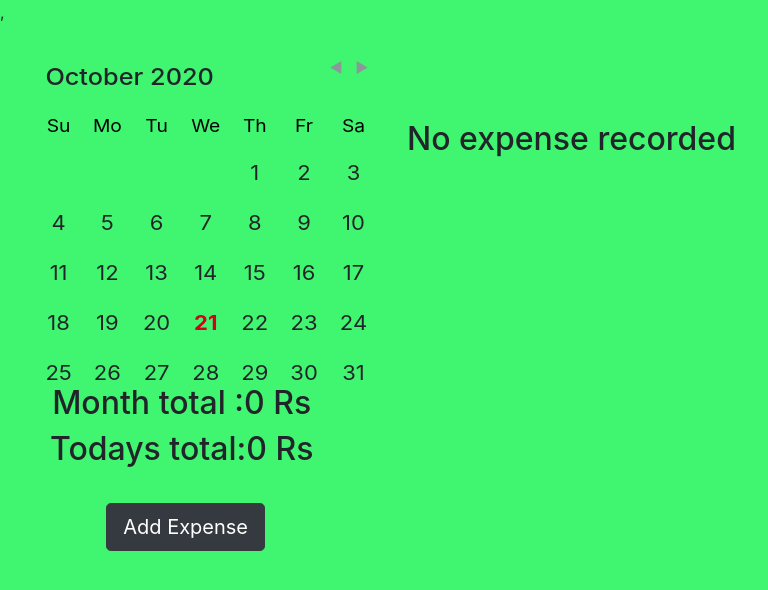
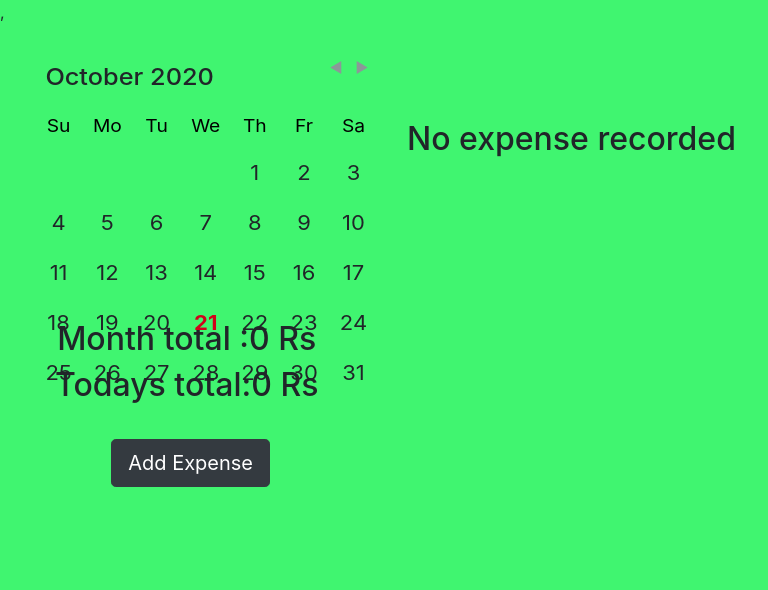
Before and after one commit to Deepu19g/expense2, a React (Create React App) app: page / in a window 768 px wide. Shown: the top 590 px of the page. Built offline with nearby package versions, Linux system fonts and the light colour scheme.

Commit message:
before bootstrap

```diff
--- a/src/components/stylesheet.css
+++ b/src/components/stylesheet.css
@@ -417,8 +417,8 @@ p {
     max-width: 650px;
   }
   #disp {
-    top: 48%;
-    left: 50px;
+    top: 40%;
+    left: 55px;
   }
   #null {
     position: absolute;
```
Also changed, not shown: 1 other file (tests, documents, lock files or other folders).
